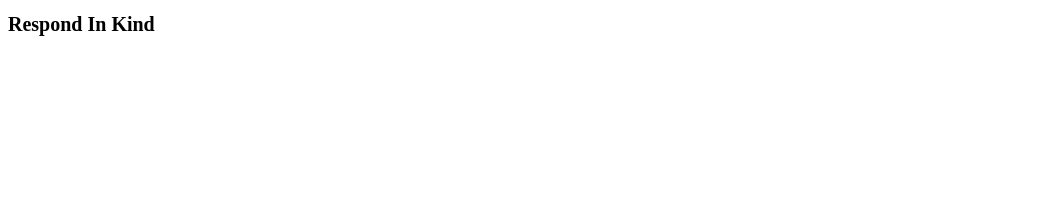
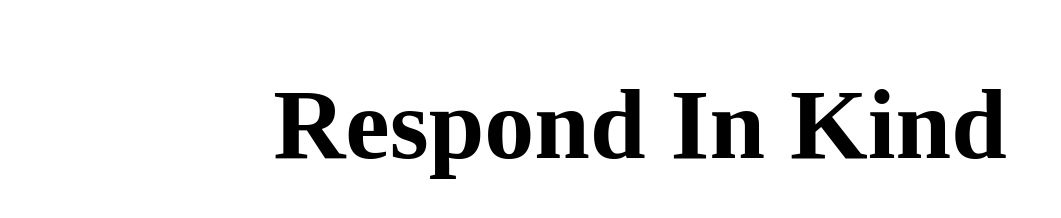
Before and after one commit to TorenRamsay/website1, a plain HTML site: page index.html in a window 1280 px wide. Shown: the whole page, without its empty margins (0-1061 px from the left). Drawn offline with Linux system fonts and the light colour scheme.

Commit message:
Update index.html

```diff
--- a/index.html
+++ b/index.html
@@ -6,7 +6,8 @@
 
 <style>
 h1{
-  font-size:20px;
+  font-size:100px;
+  text-align:center;
 }
 </style>
 
```
